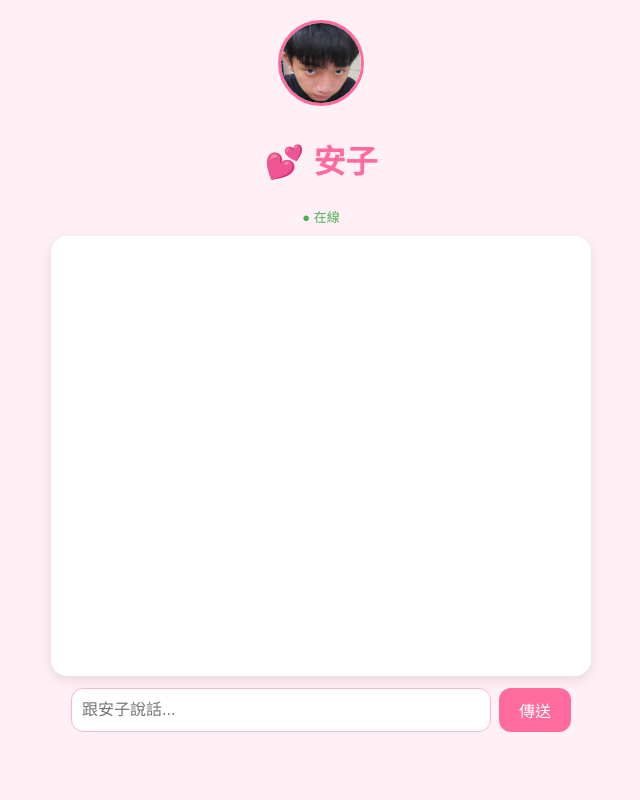
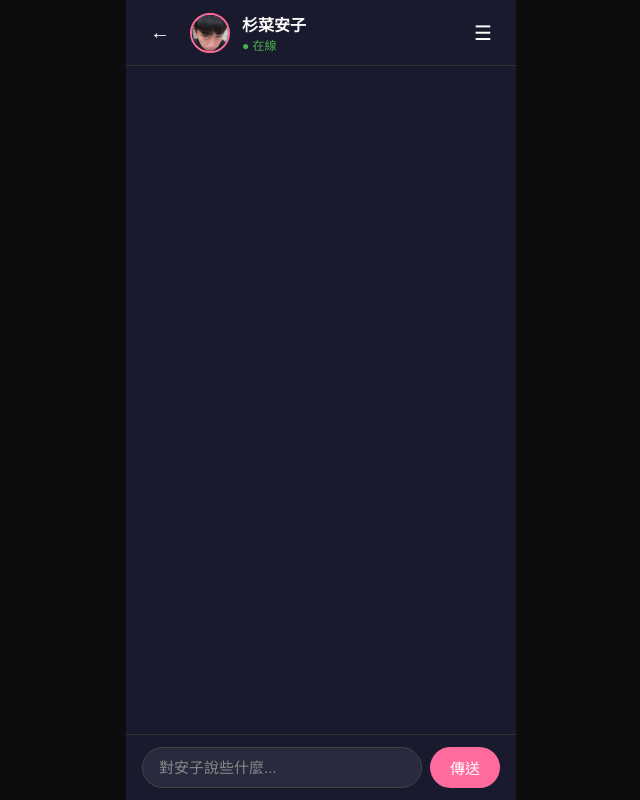
Before and after one commit to sm1162137-bit/ChrisTuAi, a Flask app: page / in a window 1280 px wide. Shown: the whole page, without its empty margins (319-959 px from the left). Run offline with Flask 3, Linux system fonts and the light colour scheme.

Commit message:
update UI to app style

```diff
--- a/templates/index.html
+++ b/templates/index.html
@@ -2,84 +2,134 @@
 <html lang="zh-TW">
 <head>
     <meta charset="UTF-8">
+    <meta name="viewport" content="width=device-width, initial-scale=1.0">
     <title>安子</title>
     <style>
+        * {
+            margin: 0;
+            padding: 0;
+            box-sizing: border-box;
+        }
+
         body {
             font-family: sans-serif;
-            background: #fff0f5;
+            height: 100vh;
+            display: flex;
+            justify-content: center;
+            background: #0d0d0d;
+            overflow: hidden;
+        }
+
+        #app {
+            width: 390px;
+            height: 100vh;
             display: flex;
             flex-direction: column;
+            background: #1a1a2e;
+        }
+
+        /* 頂部導覽列 */
+        #topbar {
+            display: flex;
             align-items: center;
-            height: 100vh;
-            margin: 0;
+            gap: 12px;
+            padding: 12px 16px;
+            border-bottom: 1px solid #333;
+            background: #1a1a2e;
         }
-#profile {
+
+        #topbar img {
+            width: 40px;
+            height: 40px;
+            border-radius: 50%;
+            border: 2px solid #ff6b9d;
+            object-fit: cover;
+        }
+
+        #topbar-info h1 {
+            color: white;
+            font-size: 16px;
+        }
+
+        #topbar-info p {
+            color: #4CAF50;
+            font-size: 12px;
+        }
+
+        /* 對話區域 */
+        #chatbox {
+            flex: 1;
+            overflow-y: auto;
+            padding: 16px;
             display: flex;
             flex-direction: column;
-    align-items: center;
-    margin-top: 20px;
+            gap: 12px;
         }
 
-#avatar {
-    width: 80px;
-    height: 80px;
-    border-radius: 50%;
-    border: 3px solid #ff6b9d;
-    background: white;
+        .message-row {
+            display: flex;
+            align-items: flex-end;
+            gap: 8px;
         }
 
-#status {
-    color: #4CAF50;
-    font-size: 13px;
-    margin: 4px 0 10px 0;
-}
-        h1 {
-            color: #ff6b9d;
-            margin-top: 30px;
+        .message-row.user {
+            justify-content: flex-end;
         }
 
-        #chatbox {
-            width: 500px;
-            height: 400px;
-            background: white;
-            border-radius: 16px;
-            padding: 20px;
-            overflow-y: auto;
-            box-shadow: 0 4px 12px rgba(0,0,0,0.1);
+        .message-row.anko {
+            justify-content: flex-start;
         }
 
-        .message {
-            margin: 10px 0;
-            padding: 10px 14px;
-            border-radius: 12px;
-            max-width: 80%;
+        .row-avatar {
+            width: 28px;
+            height: 28px;
+            border-radius: 50%;
+            object-fit: cover;
+            flex-shrink: 0;
         }
 
-        .user {
+        .bubble {
+            max-width: 70%;
+            padding: 10px 14px;
+            border-radius: 18px;
+            font-size: 15px;
+            line-height: 1.5;
+        }
+
+        .message-row.user .bubble {
             background: #ff6b9d;
             color: white;
-            margin-left: auto;
-            text-align: right;
+            border-bottom-right-radius: 4px;
         }
 
-        .anko {
-            background: #f0f0f0;
-            color: #333;
+        .message-row.anko .bubble {
+            background: #2a2a3e;
+            color: #eee;
+            border-bottom-left-radius: 4px;
         }
 
+        /* 輸入區域 */
         #inputarea {
             display: flex;
-            width: 500px;
-            margin-top: 12px;
+            padding: 12px 16px;
             gap: 8px;
+            background: #1a1a2e;
+            border-top: 1px solid #333;
         }
 
         #userinput {
             flex: 1;
-            padding: 10px;
-            border-radius: 12px;
-            border: 1px solid #ffb3cc;
-            font-size: 16px;
+            padding: 10px 16px;
+            border-radius: 24px;
+            border: 1px solid #444;
+            background: #2a2a3e;
+            color: white;
+            font-size: 15px;
+            outline: none;
+        }
+
+        #userinput::placeholder {
+            color: #888;
         }
 
         button {
@@ -87,22 +137,55 @@
             background: #ff6b9d;
             color: white;
             border: none;
-            border-radius: 12px;
-            font-size: 16px;
+            border-radius: 24px;
+            font-size: 15px;
             cursor: pointer;
+        }
+
+        button:active {
+            opacity: 0.8;
+        }
+
+        #back-btn, #menu-btn {
+    background: none;
+    border: none;
+    color: white;
+    font-size: 20px;
+    cursor: pointer;
+    padding: 8px;
+    border-radius: 50%;
+}
+
+#back-btn:active, #menu-btn:active {
+    background: #333;
+}
+
+#topbar-info {
+    flex: 1;
 }
     </style>
 </head>
 <body>
-    <div id="profile">
-    <img src="/static/avatar.png" id="avatar">
-    <h1>💕 安子</h1>
-    <p id="status">● 在線</p>
+    <div id="app">
+        <!-- 頂部導覽列 -->
+        <div id="topbar">
+    <button id="back-btn">&#8592;</button>
+    <img src="/static/avatar.png" id="topbar-avatar">
+    <div id="topbar-info">
+        <h1>杉菜安子</h1>
+        <p>● 在線</p>
     </div>
+    <button id="menu-btn">&#9776;</button>
+</div>
+
+        <!-- 對話框 -->
         <div id="chatbox"></div>
+
+        <!-- 輸入區 -->
         <div id="inputarea">
-        <input id="userinput" type="text" placeholder="跟安子說話...">
+            <input id="userinput" type="text" placeholder="對安子說些什麼...">
             <button onclick="sendMessage()">傳送</button>
+        </div>
     </div>
 
     <script>
@@ -112,8 +195,12 @@
             const message = input.value.trim();
             if (!message) return;
 
-            chatbox.innerHTML += `<div class="message user">你：${message}</div>`;
+            chatbox.innerHTML += `
+                <div class="message-row user">
+                    <div class="bubble">${message}</div>
+                </div>`;
             input.value = "";
+            chatbox.scrollTop = chatbox.scrollHeight;
 
             const response = await fetch("/chat", {
                 method: "POST",
@@ -122,8 +209,11 @@
             });
 
             const data = await response.json();
-
-            chatbox.innerHTML += `<div class="message anko">安子：${data.reply}</div>`;
+            chatbox.innerHTML += `
+                <div class="message-row anko">
+                    <img src="/static/avatar.png" class="row-avatar">
+                    <div class="bubble">${data.reply}</div>
+                </div>`;
             chatbox.scrollTop = chatbox.scrollHeight;
         }
 
```
Also changed, not shown: static/bg.png (added). Lines whose indentation alone changed are shown as unchanged.
